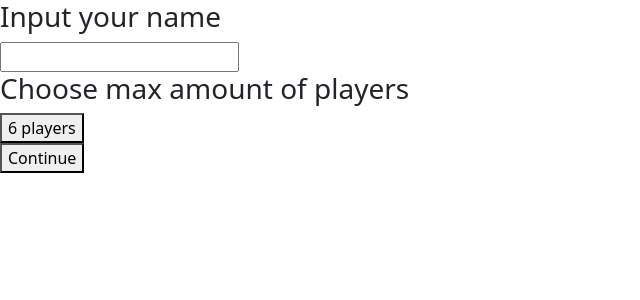
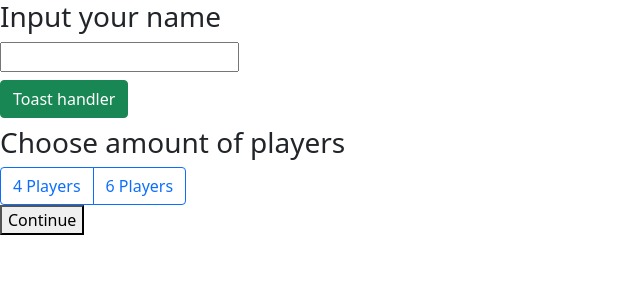
Before and after one commit to that-one-arab/mafia-game, a React (Create React App) app in the folder client/: page /create-game in a window 1280 px wide. Shown: the top 300 px of the page, without its empty margins (0-640 px from the left). Built offline with nearby package versions, Linux system fonts and the light colour scheme.

Commit message:
working on toaster

```diff
--- a/client/package.json
+++ b/client/package.json
@@ -6,6 +6,7 @@
     "@testing-library/jest-dom": "^5.16.1",
     "@testing-library/react": "^12.1.2",
     "@testing-library/user-event": "^13.5.0",
+    "bootstrap": "^5.1.3",
     "react": "^17.0.2",
     "react-dom": "^17.0.2",
     "react-redux": "^7.2.6",
--- a/client/src/store.js
+++ b/client/src/store.js
@@ -3,6 +3,9 @@ import { createStore } from 'redux';
 const initialState = {
     player: {
         name: '',
+    },
+    gameOptions: {
+        playersAmount: 0,
     },
     joinedPlayers: [],
 };
@@ -19,8 +22,18 @@ const reducer = (state = initialState, action) => {
                 },
             };
 
+        case 'SET_PLAYERS_AMOUNT':
+            const playersAmountInput = action.payload;
+            return {
+                ...state,
+                gameOptions: {
+                    ...state.gameOptions,
+                    playersAmount: playersAmountInput,
+                },
+            };
+
         default:
-            break;
+            return state;
     }
 };
 
--- a/client/src/views/main/Main.js
+++ b/client/src/views/main/Main.js
@@ -9,7 +9,7 @@ export default function Main() {
         <div id='main'>
             <div>
                 <h1 className='display-1 mt-3'>Mafia</h1>
-                <p class='lead'>
+                <p className='lead'>
                     A way to play the popular social game without a game master!
                 </p>
             </div>
--- a/client/src/views/main/create_game/CreateGame.js
+++ b/client/src/views/main/create_game/CreateGame.js
@@ -1,7 +1,89 @@
 import { useHistory } from 'react-router-dom';
+import { useDispatch, useSelector } from 'react-redux';
+import { useState, useRef, useEffect } from 'react';
+import { Toast } from 'bootstrap';
+
+function ToastDemo({ toast, setToast }) {
+    const toastRef = useRef();
+    console.log({ toast });
+
+    useEffect(() => {
+        var myToast = toastRef.current;
+        var bsToast = Toast.getInstance(myToast);
+
+        if (!bsToast) {
+            // initialize Toast
+            bsToast = new Toast(myToast, { autohide: true });
+            // hide after init
+            bsToast.hide();
+            // setToastHandler();
+        } else {
+            // toggle
+            toast.show ? bsToast.show() : bsToast.hide();
+        }
+    }, [toast]);
+
+    return (
+        <div className='py-2'>
+            <button
+                className='btn btn-success'
+                onClick={() =>
+                    setToast((prevVal) => ({
+                        show: prevVal + 1,
+                        body: prevVal.body,
+                        header: prevVal.header,
+                    }))
+                }
+            >
+                Toast handler
+            </button>
+            <div
+                className='toast position-absolute top-0 end-0 m-4'
+                role='alert'
+                ref={toastRef}
+            >
+                <div className='toast-header'>
+                    <strong className='me-auto'>{toast.header}</strong>
+                    {/* <small>4 mins ago</small> */}
+                    <button
+                        type='button'
+                        className='btn-close'
+                        onClick={() =>
+                            setToast((prevVal) => ({
+                                show: prevVal + 1,
+                                body: prevVal.body,
+                                header: prevVal.header,
+                            }))
+                        }
+                        aria-label='Close'
+                    ></button>
+                </div>
+                <div className='toast-body'>{toast.body}</div>
+            </div>
+        </div>
+    );
+}
 
 export default function CreateGame() {
     const history = useHistory();
+    const dispatch = useDispatch();
+    const playersAmount = useSelector(
+        (state) => state.gameOptions.playersAmount
+    );
+    console.log({ playersAmount });
+
+    const [toast, setToast] = useState({
+        show: 0,
+        body: 'choose amount of players',
+        header: 'choose amount',
+    });
+
+    const dispatchPlayerAmountHandler = (e) =>
+        dispatch({
+            type: 'SET_PLAYERS_AMOUNT',
+            payload: Number(e.target.value),
+        });
+
     return (
         <div>
             <div>
@@ -9,8 +91,34 @@ export default function CreateGame() {
                 <input />
             </div>
             <div>
-                <h3>Choose max amount of players</h3>
-                <button>6 players</button>
+                <ToastDemo toast={toast} setToast={setToast} />
+                <h3>Choose amount of players</h3>
+                <div
+                    className='btn-group'
+                    role='group'
+                    aria-label='Basic outlined example'
+                >
+                    <button
+                        type='button'
+                        className={`btn btn-outline-primary ${
+                            playersAmount === 4 ? 'active' : ''
+                        }`}
+                        onClick={dispatchPlayerAmountHandler}
+                        value={4}
+                    >
+                        4 Players
+                    </button>
+                    <button
+                        type='button'
+                        className={`btn btn-outline-primary ${
+                            playersAmount === 6 ? 'active' : ''
+                        }`}
+                        onClick={dispatchPlayerAmountHandler}
+                        value={6}
+                    >
+                        6 Players
+                    </button>
+                </div>
             </div>
             <div>
                 <button onClick={() => history.push('/lobby')}>Continue</button>
```
Also changed, not shown: 1 other file (tests, documents, lock files or other folders).
